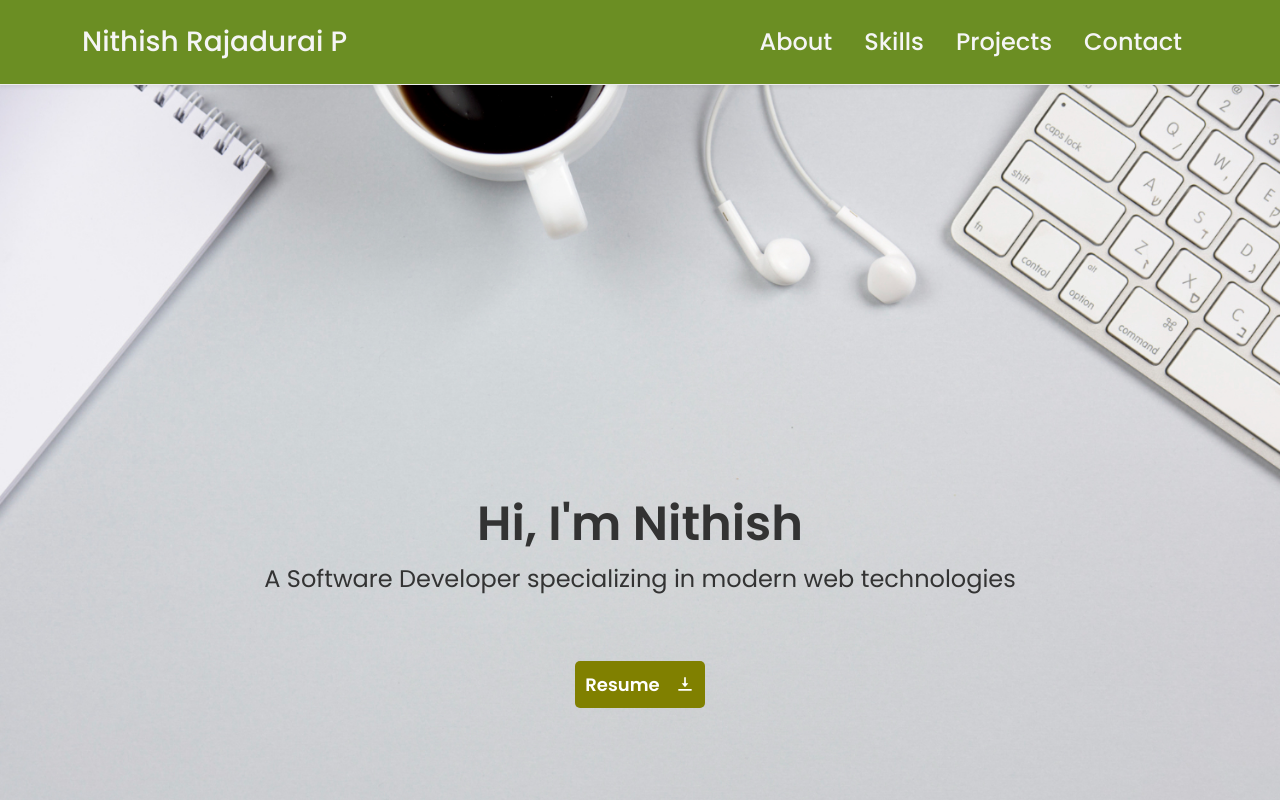
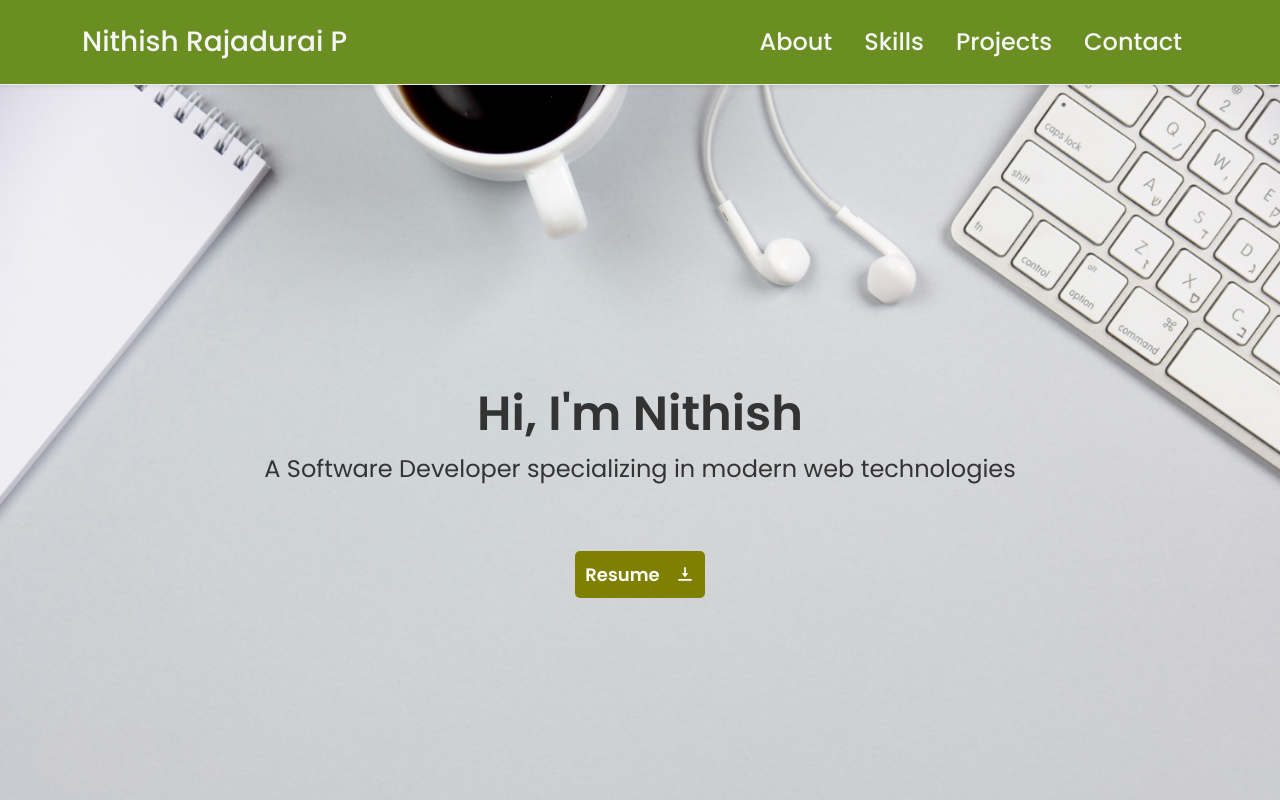
Before and after one commit to Nithish1427/Nithish-PortfolioWD, a plain HTML site: page index.html in a window 1280 px wide. Shown: the top 800 px of the page. Drawn offline with nearby package versions, Linux system fonts and the light colour scheme.

Commit message:
edited banner top margin

```diff
--- a/CSS/style.css
+++ b/CSS/style.css
@@ -31,7 +31,7 @@ nav {
     background: url(../Images/grey-desk-image-bg.jpg);
     background-size: cover;
     background-repeat: no-repeat;
-    padding-top: 410px;
+    padding-top: 300px;
     padding-bottom: 210px;
     text-align: center;
 }
```
